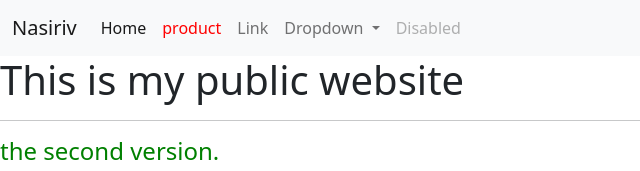
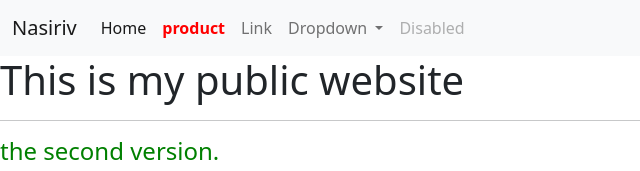
Before and after one commit to nasiriv/boot, a plain HTML site: page index.html in a window 1280 px wide. Shown: the top 171 px of the page, 0-640 px from the left. Drawn offline with nearby package versions, Linux system fonts and the light colour scheme; grey boxes are pictures that could not be loaded.

Commit message:
Update index.html

```diff
--- a/index.html
+++ b/index.html
@@ -9,7 +9,8 @@
 
      <style type="text/css">
 
-     	.menuRed{color:red !important}
+     	.menuRed{color:red !important;
+     	         font-weight: bold !important}
      </style>
 </head>
 <body>
```
